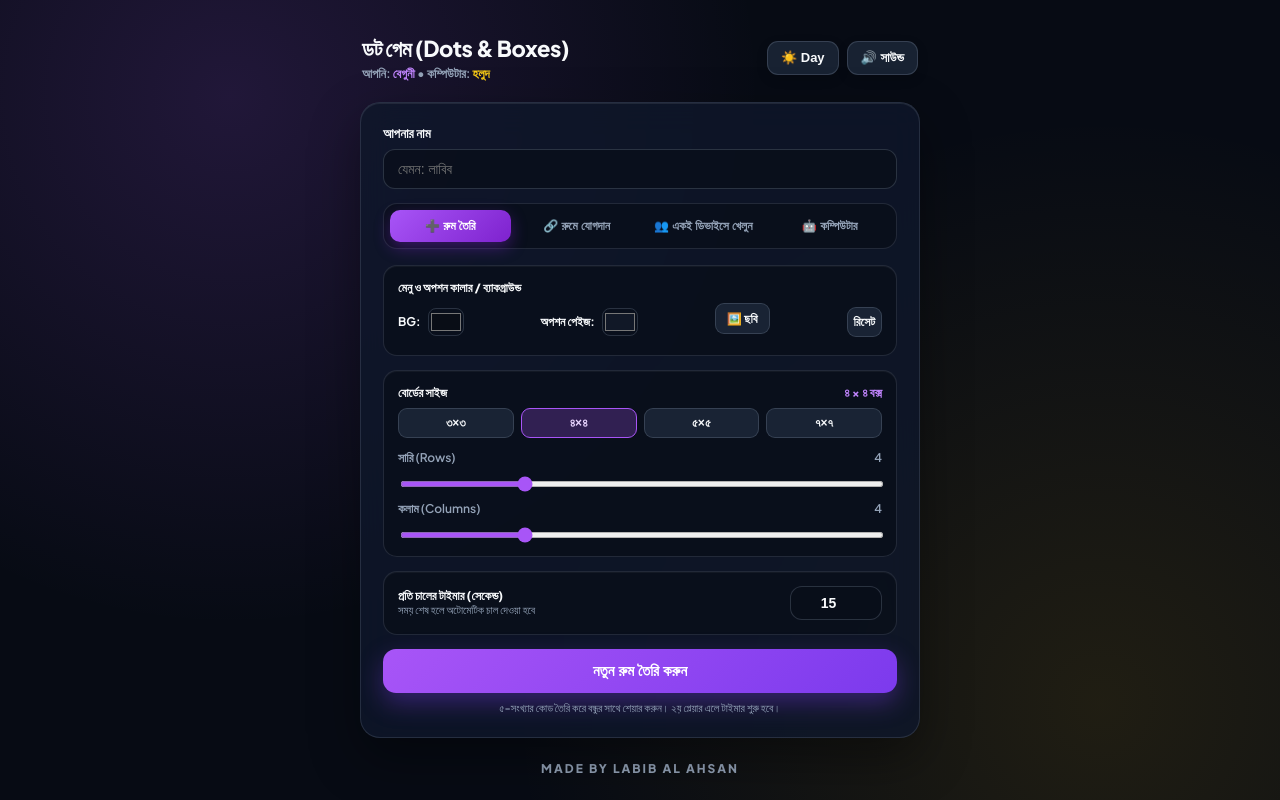
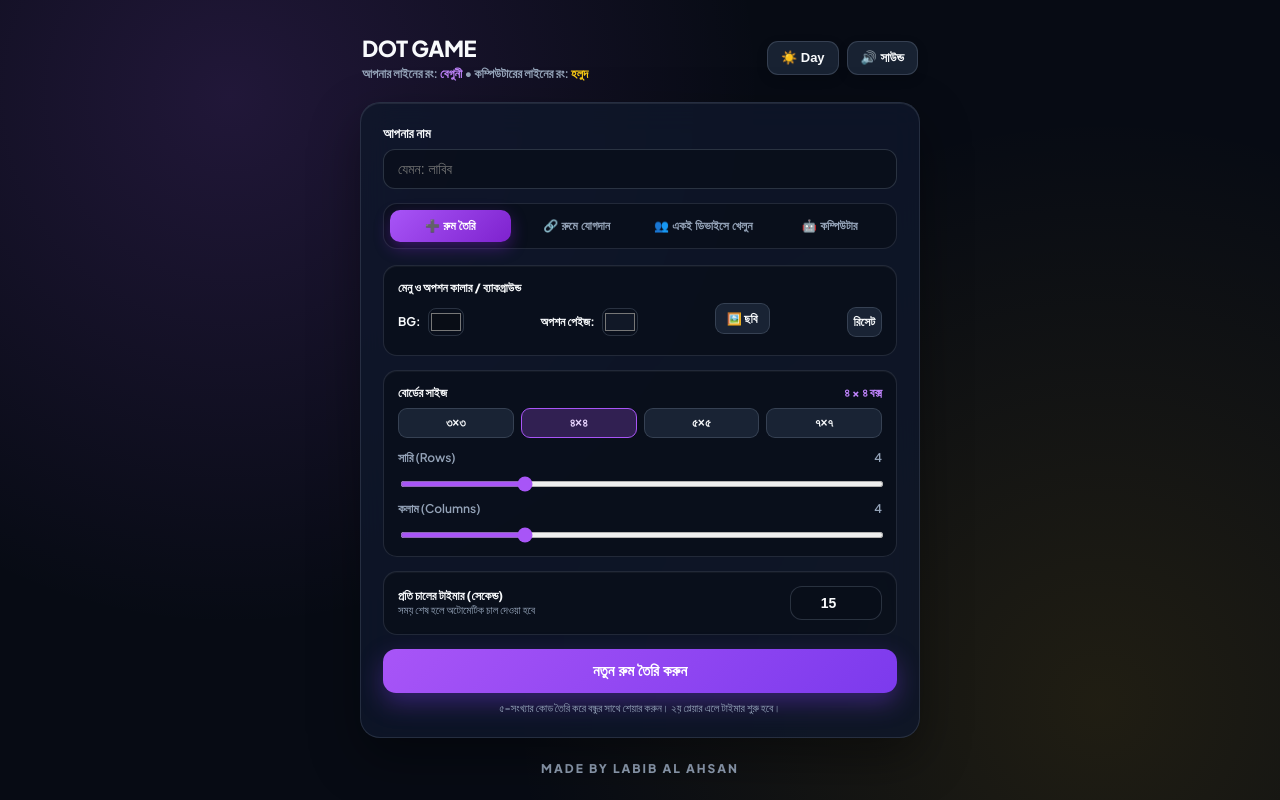
Before and after one commit to hafizur252627-del/DOT-MAIN, a plain HTML site: page index.html in a window 1280 px wide. Drawn offline with Linux system fonts and the light colour scheme.

Commit message:
Update index.html

```diff
--- a/index.html
+++ b/index.html
@@ -537,8 +537,8 @@
   <div class="wrap">
     <div class="top-bar">
       <div>
-        <h1 class="title">ডট গেম (Dots &amp; Boxes)</h1>
-        <div class="sub">আপনি: <span class="purple">বেগুনী</span> • কম্পিউটার: <span class="yellow">হলুদ</span></div>
+        <h1 class="title">DOT GAME</h1>
+        <div class="sub">আপনার লাইনের রং: <span class="purple">বেগুনী</span> • কম্পিউটারের লাইনের রং: <span class="yellow">হলুদ</span></div>
       </div>
       <div style="display:flex;gap:8px;">
         <button id="themeBtn" type="button" class="btn" onclick="toggleTheme()">☀️ Day</button>
@@ -634,7 +634,7 @@
           <button id="lvlMedium" type="button" class="ai-lvl" onclick="setAi('medium')">মাঝারি</button>
           <button id="lvlHard" type="button" class="ai-lvl active" onclick="setAi('hard')">কঠিন</button>
         </div>
-        <button type="button" class="primary-btn ai-btn" onclick="startAi()">কম্পিউটারের সাথে খেলা শুরু করুন</button>
+        <button type="button" class="primary-btn ai-btn" onclick="startAi()">খেলা শুরু করুন</button>
       </div>
 
       <div id="errBox" class="err-msg"></div>
```
